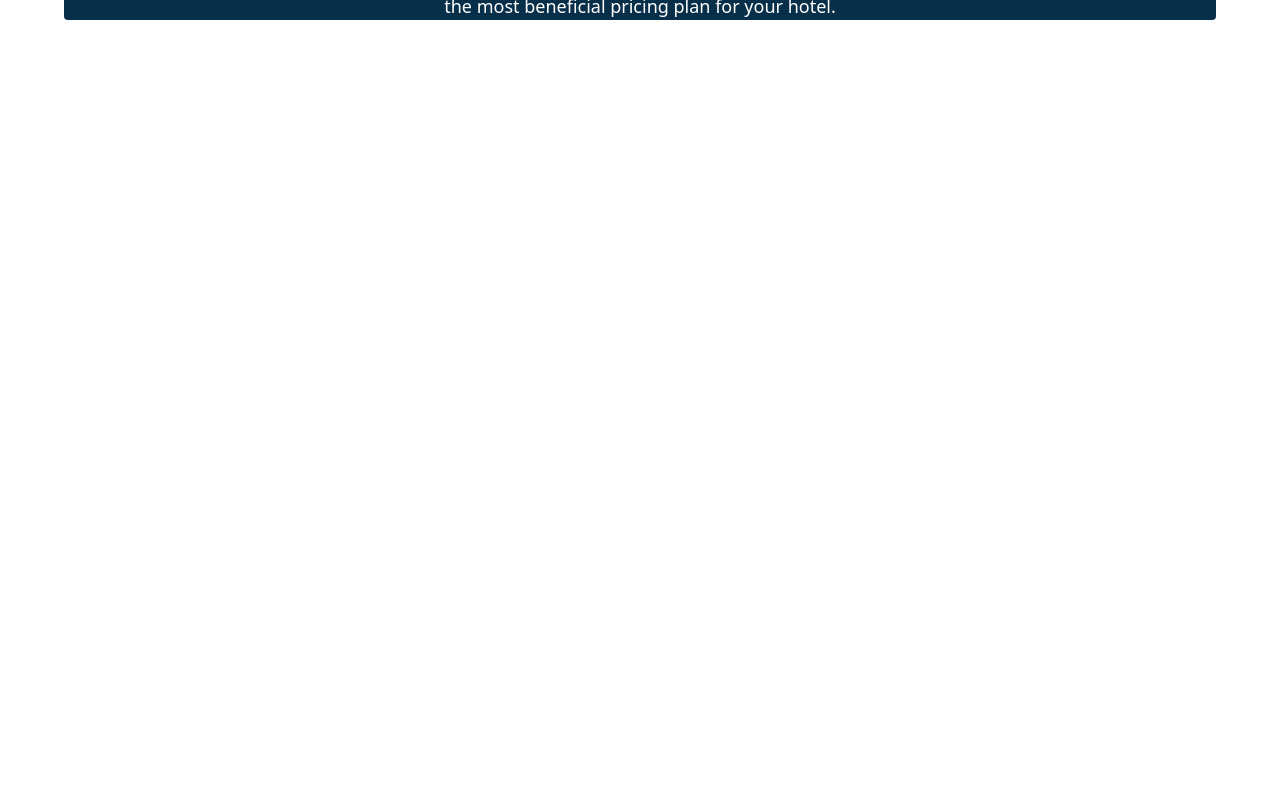
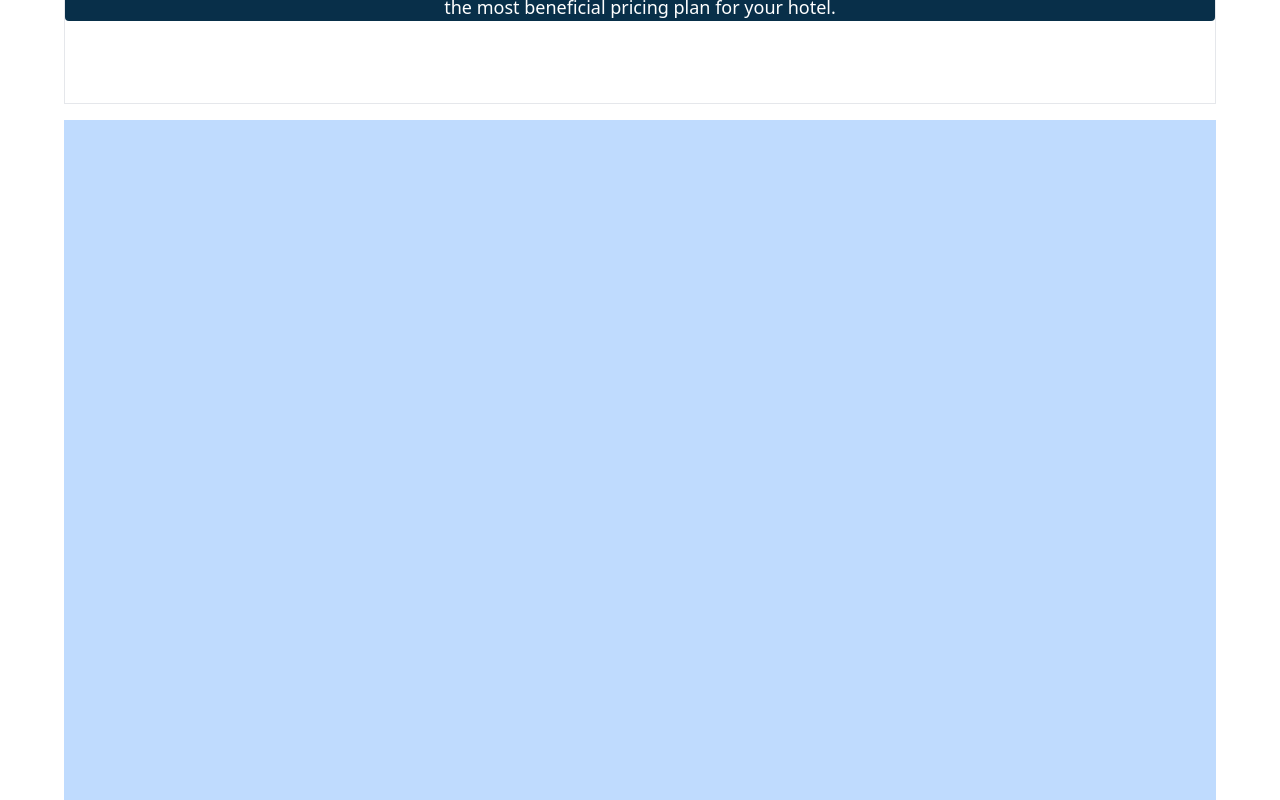
Before and after one commit to rey5kusuma/website-kedua, a Next.js app: page /price in a window 1280 px wide. Shown: the part 360-1160 px from the top of the page. Built offline with nearby package versions, Linux system fonts and the light colour scheme.

Commit message:
1 file modified

```diff
--- a/pages/price.js
+++ b/pages/price.js
@@ -4,8 +4,8 @@ import Link from 'next/link';
 export default function Home() {
   return (
     <MainLayout title="Welcome Homepage">
-      <div className="grid min-h-[230vh]">
-        <div className="mt-40 mx-16 text-center">
+      <div className="h-[230vh]">
+        <div className="border h-[38vh] mt-40 mx-16 text-center">
           <h1 className="text-3xl">
             SIMPLIFY OPERATIONS TO MAXIMIZE YOUR REVENUE
           </h1>
@@ -21,6 +21,7 @@ export default function Home() {
             get the most beneficial pricing plan for your hotel.
           </p>
         </div>
+        <div className="h-[100vh] mx-16 mt-4 bg-blue-200"></div>
       </div>
     </MainLayout>
   );
```
